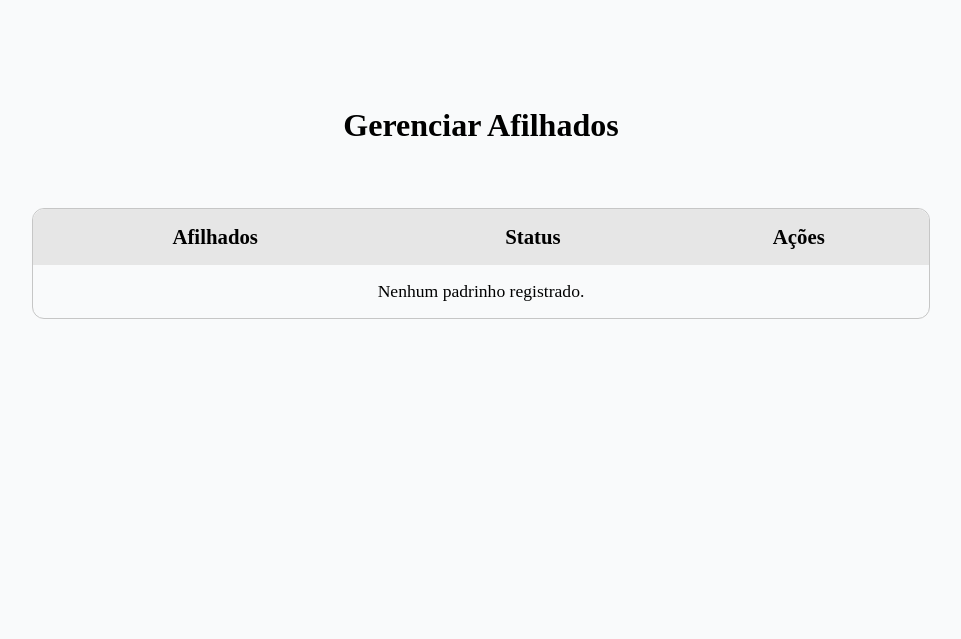
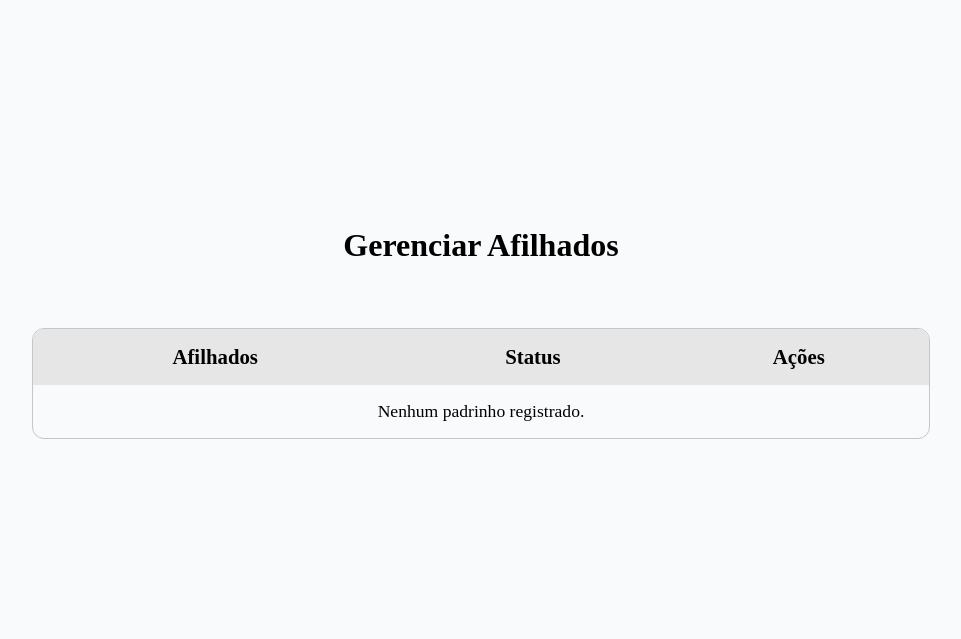
Before and after one commit to amandaaluzc/solidare-g5, a Django app: page /gerenciar_afilhados/ in a window 1280 px wide. Shown: the part 80-719 px from the top of the page, without its empty margins (159-1120 px from the left). Run offline with Django 5.2, Linux system fonts and the light colour scheme; the visitor is signed in with stand-in values (Sample User, id 1); data comes from the database, SQL or seed files in the repository; data that the repository does not hold is empty; parts of the project's set-up code (start-up, migrations or seed data) failed here and were passed over.

Commit message:
:recycle: refactor: Refatorar vh das paginas de gerenciamento admin.

```diff
--- a/apadrinhamento/static/styles/gerenciar_afilhado.css
+++ b/apadrinhamento/static/styles/gerenciar_afilhado.css
@@ -1,5 +1,5 @@
 .box-content {
-    height: 50vh;
+    height: 80vh;
     width: 100%;
     display: flex;
     align-items: center;
--- a/apadrinhamento/static/styles/gerenciar_padrinho.css
+++ b/apadrinhamento/static/styles/gerenciar_padrinho.css
@@ -1,5 +1,5 @@
 .box-content {
-    height: 50vh;
+    height: 80vh;
     width: 100%;
     display: flex;
     align-items: center;
```
Also changed, not shown: media/fotos/Settings.png (added).
